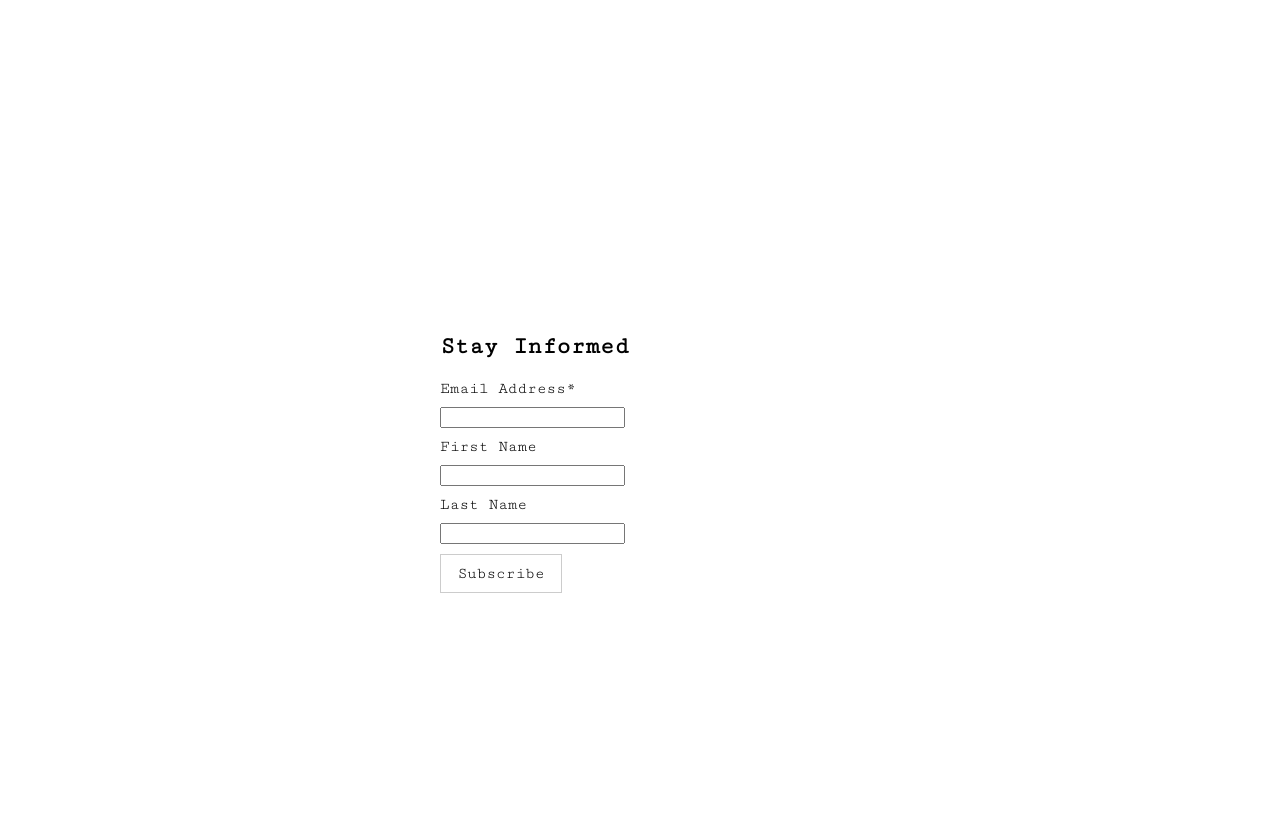
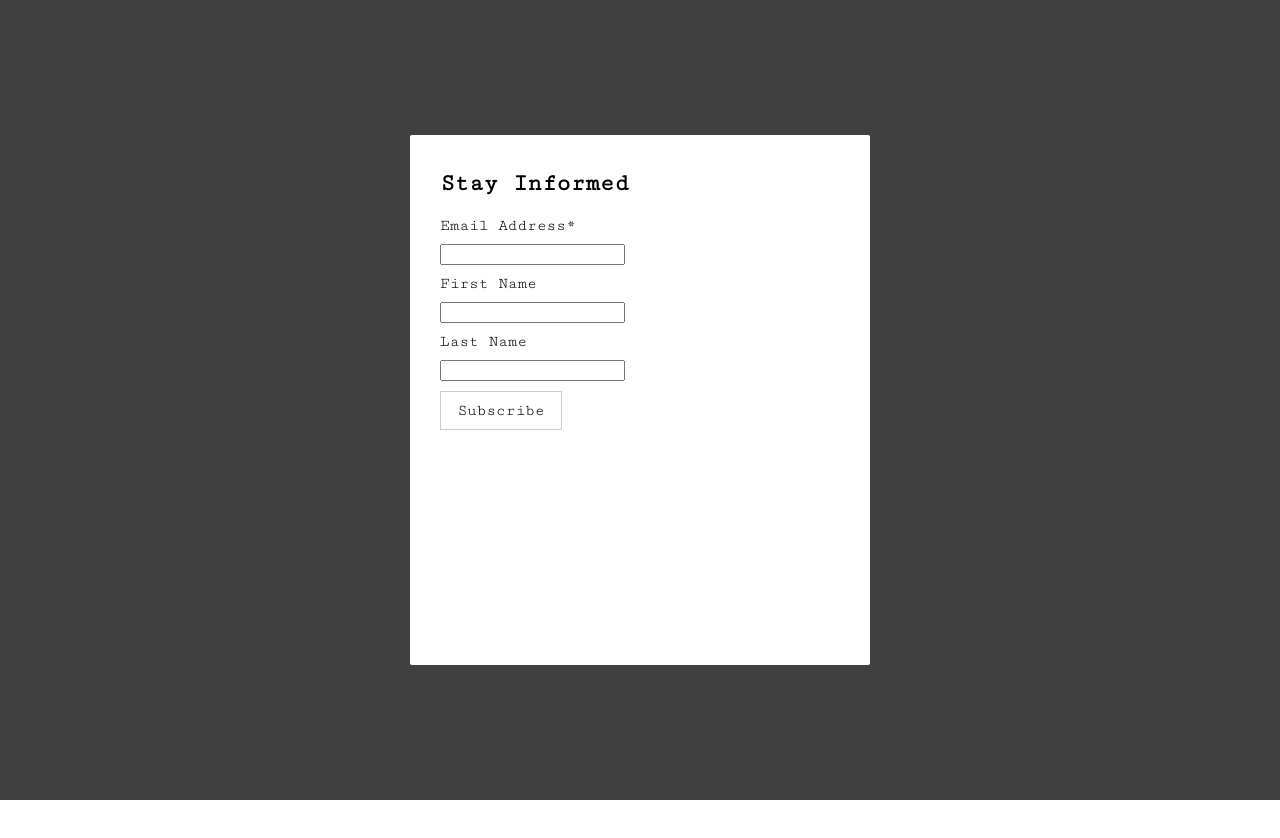
Before and after one commit to ryrychang/dictionary, a React app: page / in a window 1280 px wide. Built offline with nearby package versions, Linux system fonts and the light colour scheme.

Commit message:
adds react modal

```diff
--- a/client/index.js
+++ b/client/index.js
@@ -1,12 +1,16 @@
 import React from 'react'
 import ReactDOM from 'react-dom'
+import Modal from './modal'
 import Subscribe from './subscribe'
 import Styles from './index.css'
 
 const Root = () => (
   <div className={Styles.container}>
+    <Modal isOpen>
+      <Subscribe />
+    </Modal>
     <div className={Styles.content}>
-      <Subscribe />
+      Indonesia
     </div>
   </div>
 )
--- /dev/null
+++ b/client/modal.css
@@ -0,0 +1,21 @@
+.modal {
+  position: absolute;
+  top: 50%;
+  left: 50%;
+  right: auto;
+  bottom: auto;
+  transform: translate(-50%, -50%);
+  background: #fff;
+  border-radius: 2px;
+  outline: none;
+}
+
+.overlay {
+  position: fixed;
+  top: 0;
+  left: 0;
+  right: 0;
+  bottom: 0;
+  background-color: rgba(0, 0, 0, 0.75);
+  z-index: var(--z-index-10);
+}
--- /dev/null
+++ b/client/modal.js
@@ -0,0 +1,15 @@
+import React from 'react'
+import ReactModal from 'react-modal'
+import Styles from './modal.css'
+
+const Modal = ({ children, ...reactModalProps }) => (
+  <ReactModal
+    className={Styles.modal}
+    overlayClassName={Styles.overlay}
+    {...reactModalProps}
+  >
+    {children}
+  </ReactModal>
+)
+
+export default Modal
--- a/client/subscribe.css
+++ b/client/subscribe.css
@@ -1,4 +1,5 @@
 .container {
+  padding: 15px 30px;
   width: 400px;
   height: 500px;
 }
--- a/package.json
+++ b/package.json
@@ -14,6 +14,7 @@
     "babel-loader": "^7.1.4",
     "babel-preset-env": "^1.6.1",
     "babel-preset-react": "^6.24.1",
+    "babel-preset-stage-0": "^6.24.1",
     "css-loader": "^0.28.10",
     "html-webpack-plugin": "^3.0.6",
     "mini-css-extract-plugin": "^0.2.0",
```
Also changed, not shown: .babelrc, 2 other files.
